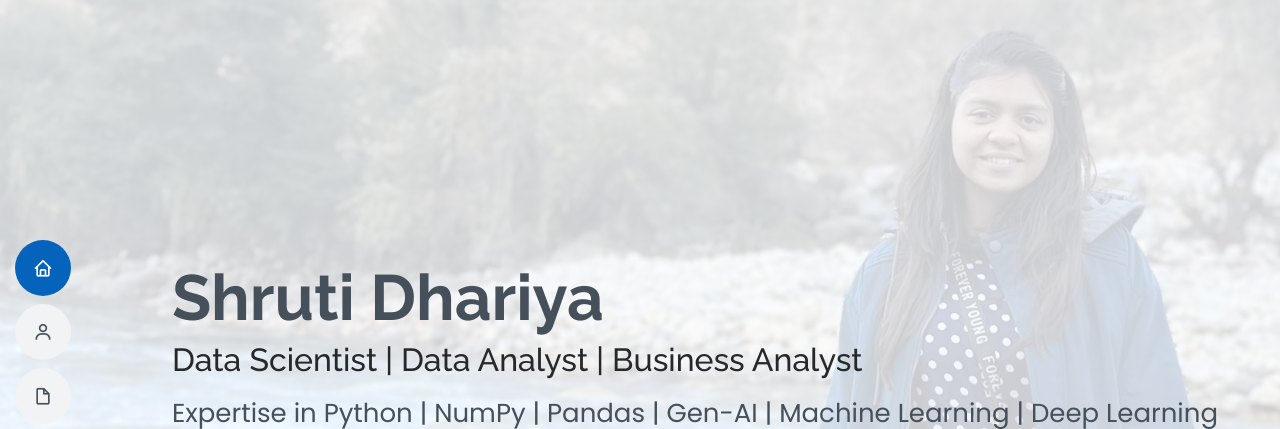
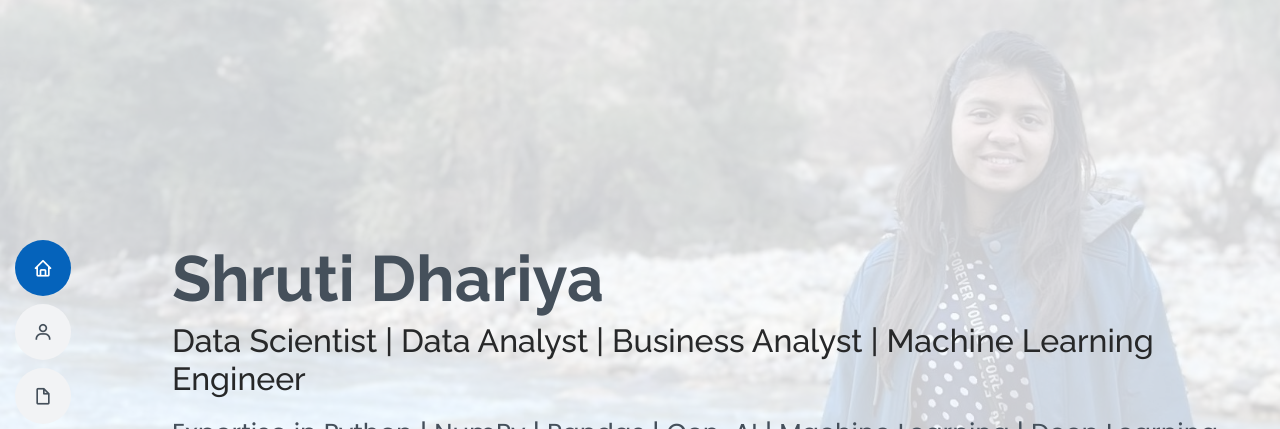
Before and after one commit to shrutidhariya/shrutidhariya.io, a plain HTML site: page index.html in a window 1280 px wide. Shown: the top 429 px of the page. Drawn offline with nearby package versions, Linux system fonts and the light colour scheme.

Commit message:
Update index.html

```diff
--- a/index.html
+++ b/index.html
@@ -60,7 +60,7 @@
   <section id="hero" class="d-flex flex-column justify-content-center">
     <div class="container" data-aos="zoom-in" data-aos-delay="100">
       <h1>Shruti Dhariya</h1>
-      <p><h2 color: #45505b>Data Scientist | Data Analyst | Business Analyst </h2></p>
+      <p><h2 color: #45505b>Data Scientist | Data Analyst | Business Analyst | Machine Learning Engineer</h2></p>
       <p>Expertise in Python | NumPy | Pandas | Gen-AI | Machine Learning | Deep Learning with rich experience in IIOT</p>
       <div class="social-links">
         <a href="https://github.com/shrutidhariya" class="Github" target="_blank"><i class="bx bxl-github"></i></a>
```
